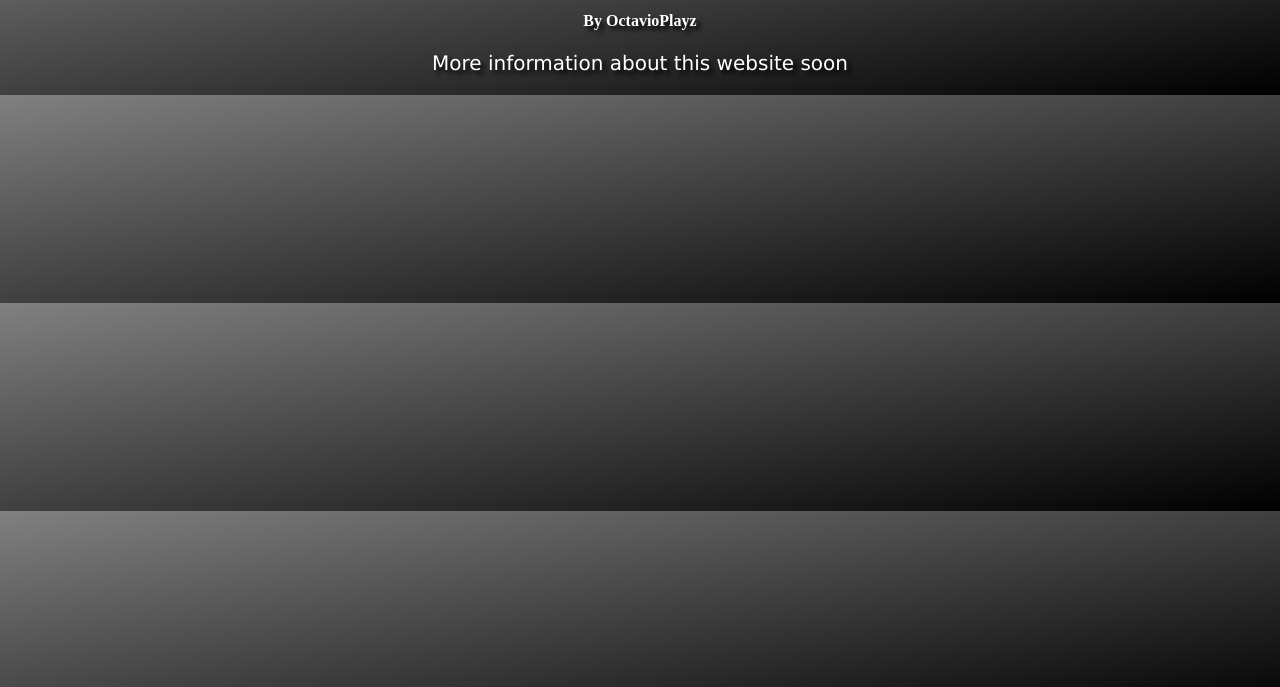
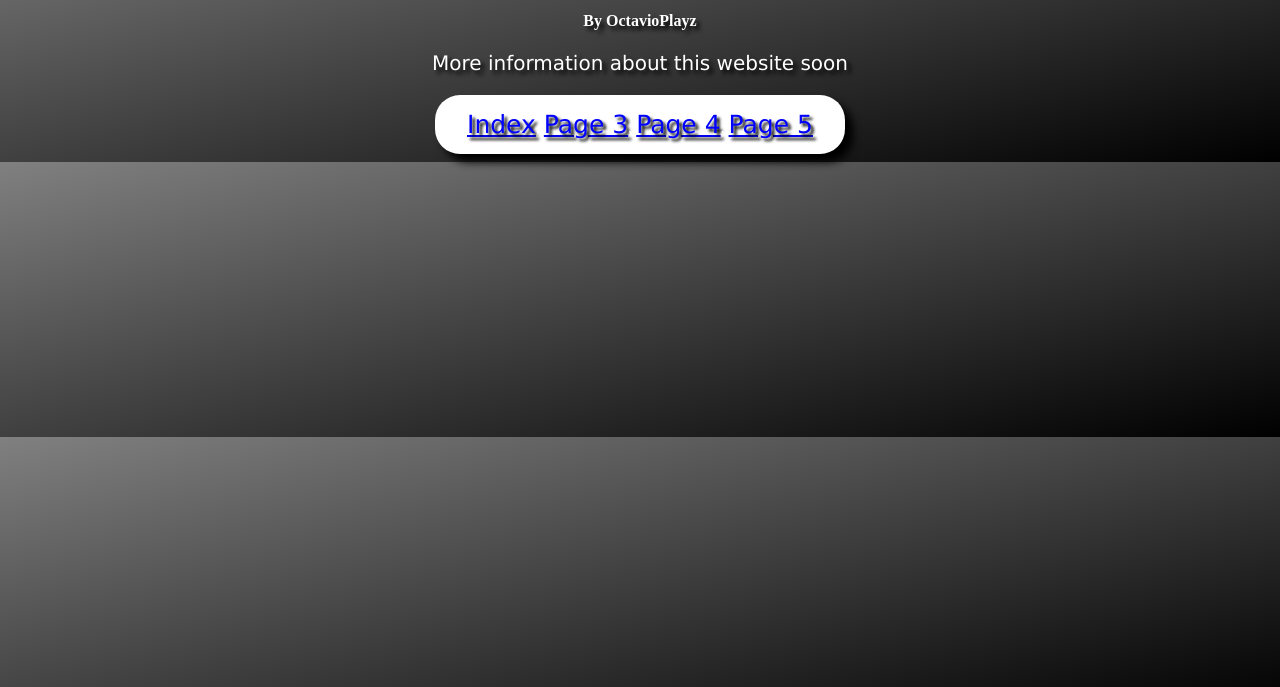
Before and after one commit to OctavioPlayz/SMPwebsite, a plain HTML site: page Page2.html in a window 1280 px wide. Shown: the part 113-800 px from the top of the page. Drawn offline with Linux system fonts and the light colour scheme.

Commit message:
Update Page2.html

```diff
--- a/Page2.html
+++ b/Page2.html
@@ -7,5 +7,6 @@
     <h1>Work In Progress</h1>
     <h4>By OctavioPlayz</h4>
     <p>More information about this website soon</p>
+    <center><skript class="button"><a href="index.html"><font color="blue">Index</a><font color="White">, </font><a href="Page3.html"><font color="blue"> Page 3</a><font color="White">, </font></font><a href="Page4.html"><font color="blue"> Page 4</a><font color="White">, </font><a href="Page5.html"><font color="blue"> Page 5</a></center>
   </body>
 </html>
```
